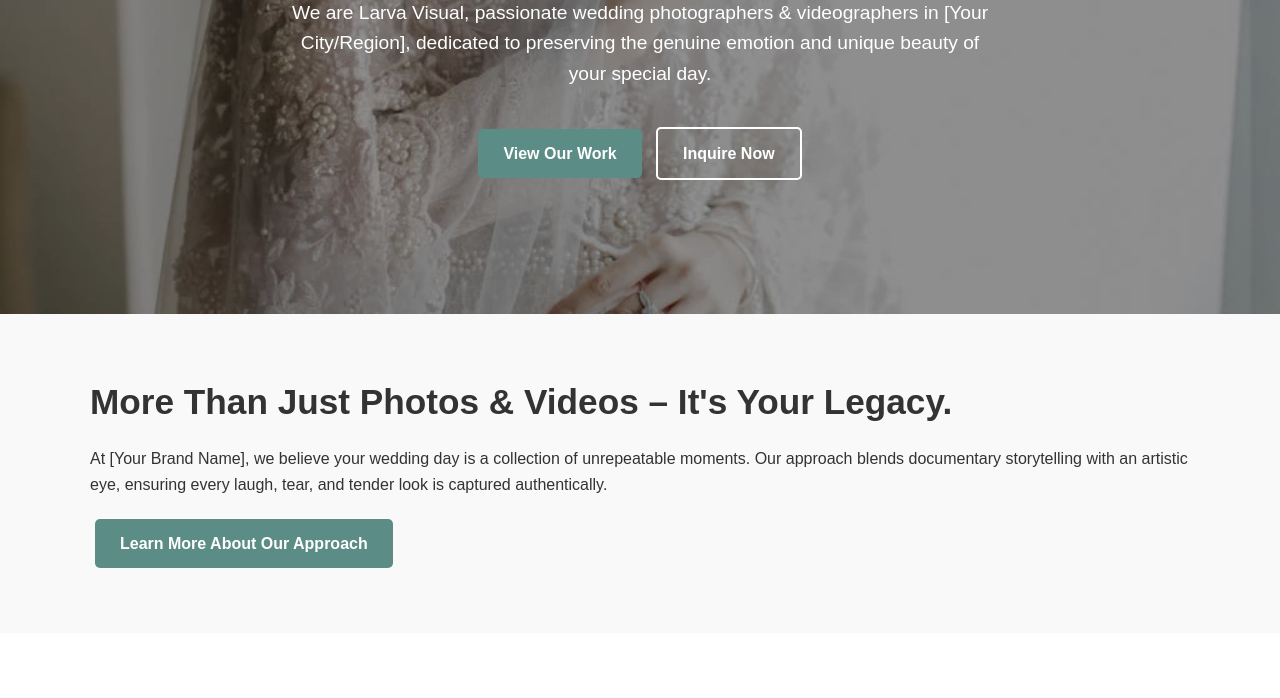
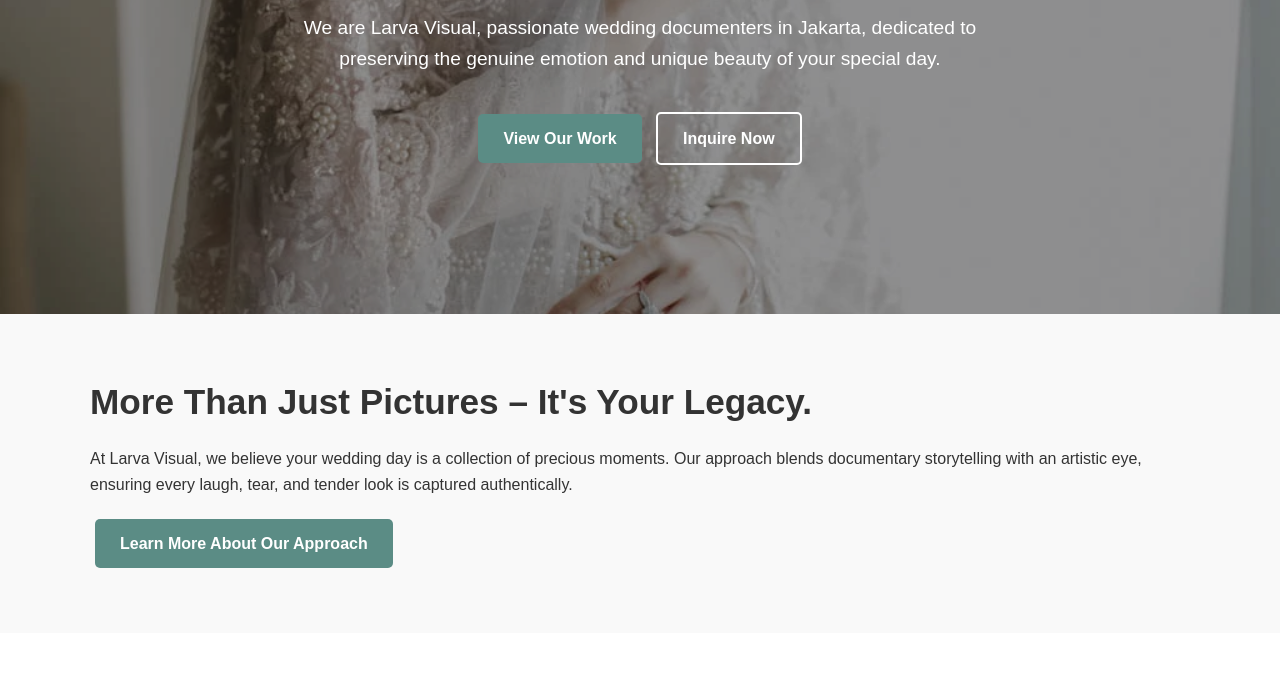
Before and after one commit to sembodogelar/larvavisual-staticsite, a plain HTML site: page index.html in a window 1280 px wide. Shown: the part 408-1106 px from the top of the page. Drawn offline with Linux system fonts and the light colour scheme.

Commit message:
replace some word and sentence around hero section

```diff
--- a/index.html
+++ b/index.html
@@ -31,15 +31,15 @@
         <section id="hero">
             <div class="hero-content">
                 <h1>Capturing Your Forever, Frame by Frame.</h1>
-                <p>We are Larva Visual, passionate wedding photographers & videographers in [Your City/Region], dedicated to preserving the genuine emotion and unique beauty of your special day.</p>
+                <p>We are Larva Visual, passionate wedding documenters in Jakarta, dedicated to preserving the genuine emotion and unique beauty of your special day.</p>
                 <a href="#portfolio" class="btn btn-primary">View Our Work</a>
                 <a href="#contact" class="btn btn-secondary">Inquire Now</a>
             </div>
         </section>
 
         <section id="intro" class="container section-padding">
-            <h2>More Than Just Photos & Videos – It's Your Legacy.</h2>
-            <p>At [Your Brand Name], we believe your wedding day is a collection of unrepeatable moments. Our approach blends documentary storytelling with an artistic eye, ensuring every laugh, tear, and tender look is captured authentically.</p>
+            <h2>More Than Just Pictures – It's Your Legacy.</h2>
+            <p>At Larva Visual, we believe your wedding day is a collection of precious moments. Our approach blends documentary storytelling with an artistic eye, ensuring every laugh, tear, and tender look is captured authentically.</p>
             <a href="#about" class="btn">Learn More About Our Approach</a>
         </section>
 
```
